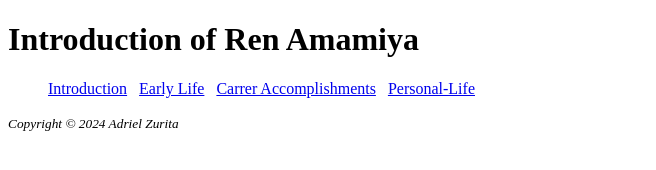
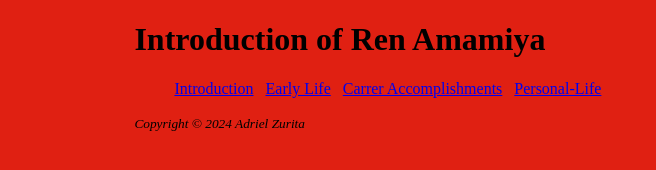
Before and after one commit to AdrielZurita/Biography-of-Joker-P5, a plain HTML site: page index.html in a window 1280 px wide. Shown: the whole page, without its empty margins (0-656 px from the left). Drawn offline with Linux system fonts and the light colour scheme.

Commit message:
Update index.html

```diff
--- a/index.html
+++ b/index.html
@@ -4,9 +4,13 @@
 <meta charset="utf-8">
 <title>Biography of Ren Amamiya</title>
 <style>
+body {background-color: #e02012;}
+    #container { margin-left: auto; margin-right: auto; width: 80%;background-color: #0000;}
+    header {background-color: #0000;}
 </style>
 </head>
 <body>
+    <div id="container">
 <header>
   <h1>Introduction of Ren Amamiya</h1>
 </header>
@@ -24,6 +28,7 @@
 <footer>
 <small><i>Copyright &copy; 2024 Adriel Zurita</i></small>
 </footer>
+</div>
 </body>
 </div>
 </html>
```
